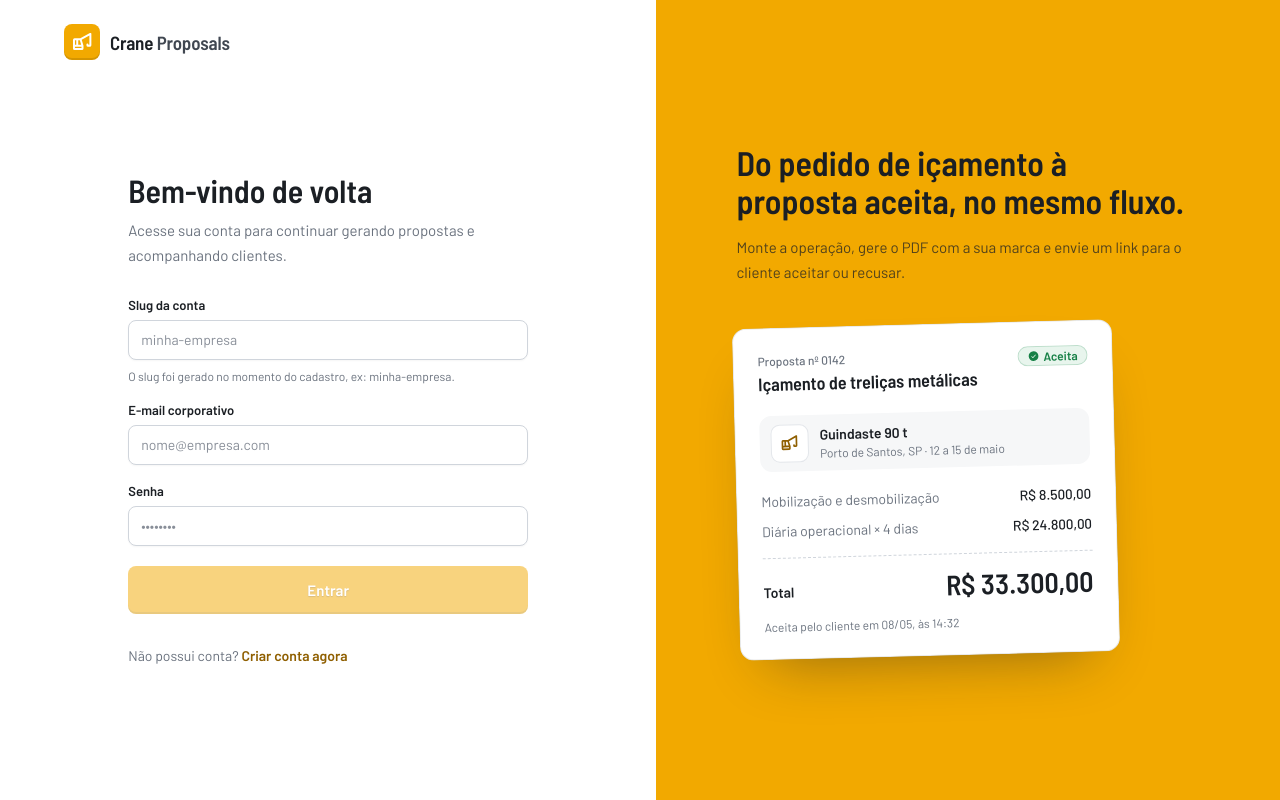
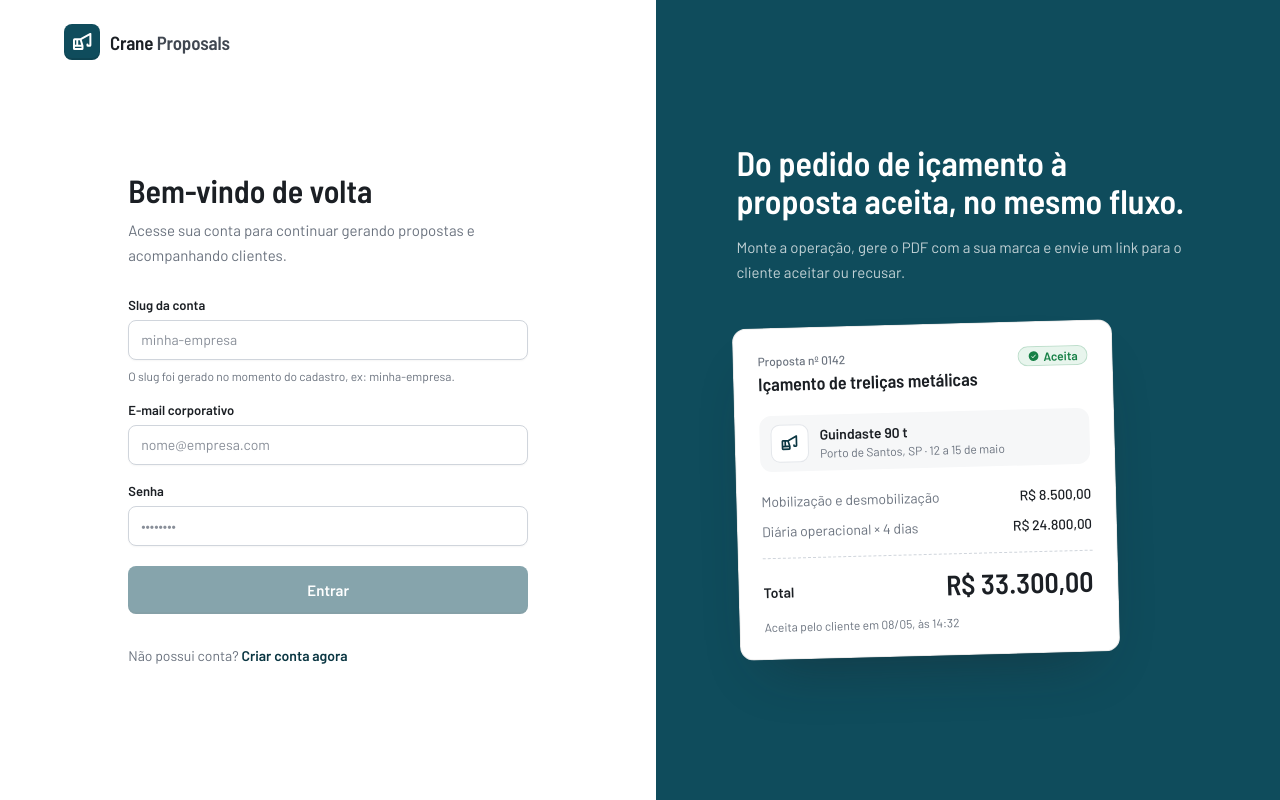
Before and after one commit to arturbordignon/cota, a Next.js app in the folder apps/web/: page /sign-in in a window 1280 px wide. Built offline with nearby package versions, Linux system fonts and the light colour scheme; no server answers.

Commit message:
Switch the brand color from yellow to petrol.

```diff
--- a/apps/web/src/app/(auth)/layout.tsx
+++ b/apps/web/src/app/(auth)/layout.tsx
@@ -40,10 +40,10 @@ export default function AuthLayout({ children }: { children: React.ReactNode })
 
       <aside className="hidden overflow-hidden bg-primary lg:flex lg:flex-col lg:justify-center lg:px-14 xl:px-20">
         <div className="max-w-md">
-          <h2 className="text-balance font-display text-[34px] font-semibold leading-[1.1] text-ink">
+          <h2 className="text-balance font-display text-[34px] font-semibold leading-[1.1] text-white">
             Do pedido de içamento à proposta aceita, no mesmo fluxo.
           </h2>
-          <p className="mt-4 text-[15px] leading-relaxed text-ink/75">
+          <p className="mt-4 text-[15px] leading-relaxed text-white/75">
             Monte a operação, gere o PDF com a sua marca e envie um link para o cliente aceitar ou recusar.
           </p>
         </div>
--- a/apps/web/src/app/(dashboard)/reports/page.tsx
+++ b/apps/web/src/app/(dashboard)/reports/page.tsx
@@ -70,8 +70,8 @@ const TONE_COLORS: Record<"neutral" | "info" | "warning" | "success" | "danger",
   danger: "var(--color-danger)",
 };
 
-// Funnel stages are ordinal, so they share one amber ramp (dark → light).
-const FUNNEL_RAMP = ["#7a5200", "#9a6800", "#c98700", "#e0a31a", "#edbe55", "#f4d488"];
+// Funnel stages are ordinal, so they share one petrol ramp (dark → light).
+const FUNNEL_RAMP = ["#0a3642", "#0f4c5c", "#00657e", "#00809f", "#3f9bb3", "#7ab8c9"];
 
 const axisTick = { fill: "var(--color-muted)", fontSize: 12 };
 
--- a/apps/web/src/app/(dashboard)/team/page.tsx
+++ b/apps/web/src/app/(dashboard)/team/page.tsx
@@ -668,7 +668,7 @@ export default function TeamPage() {
                     className={cn(
                       'tabular flex h-8 w-8 shrink-0 items-center justify-center rounded-full font-display text-sm font-semibold',
                       index === 0
-                        ? 'bg-primary text-white shadow-press [text-shadow:0_1px_1px_rgb(110_66_0/0.45)]'
+                        ? 'bg-primary text-white'
                         : 'bg-surface-sunken text-ink-muted',
                     )}
                   >
--- a/apps/web/src/app/globals.css
+++ b/apps/web/src/app/globals.css
@@ -21,13 +21,14 @@
   --rgb-ink-muted: 64 71 81; /* #404751 */
   --rgb-muted: 106 114 126; /* #6A727E */
 
-  /* Brand: crane yellow */
-  --rgb-primary: 242 169 0; /* #F2A900 */
-  --rgb-primary-hover: 224 155 0; /* #E09B00 */
-  --rgb-primary-strong: 143 95 0; /* #8F5F00, yellow-family text on white */
-  --rgb-primary-soft: 255 244 209; /* #FFF4D1 */
-  --rgb-primary-tint: 255 250 235; /* #FFFAEB */
+  /* Brand: Cota petrol. Yellow is reserved for the level mark in the logo. */
+  --rgb-primary: 15 76 92; /* #0F4C5C, white text 9.5:1 */
+  --rgb-primary-hover: 12 65 80; /* #0C4150 */
+  --rgb-primary-strong: 10 54 66; /* #0A3642, brand text on white and soft fills */
+  --rgb-primary-soft: 231 240 242; /* #E7F0F2 */
+  --rgb-primary-tint: 243 248 249; /* #F3F8F9 */
   --rgb-on-primary: 255 255 255;
+  --rgb-accent: 255 194 14; /* #FFC20E, logo only */
 
   /* Semantic */
   --rgb-success: 22 128 70; /* #168046 */
@@ -40,8 +41,8 @@
   --rgb-danger-soft: 253 236 234;
 
   /* Charts (validated for contrast and colour-blind separation on white) */
-  --chart-1: #c98700; /* amber */
-  --chart-2: #4a73b8; /* steel blue */
+  --chart-1: #00809f; /* petrol */
+  --chart-2: #b97a00; /* amber */
   --chart-neutral: #9aa2ad;
 
   --color-background: rgb(var(--rgb-background));
--- a/apps/web/src/components/ui/button.tsx
+++ b/apps/web/src/components/ui/button.tsx
@@ -26,9 +26,8 @@ const baseStyles =
   "relative inline-flex shrink-0 select-none items-center justify-center gap-2 whitespace-nowrap rounded-lg font-semibold transition-[background-color,border-color,color,box-shadow,transform] duration-150 focus-visible:outline-none focus-visible:ring-2 focus-visible:ring-primary/60 focus-visible:ring-offset-2 focus-visible:ring-offset-white disabled:cursor-not-allowed disabled:opacity-50 aria-disabled:opacity-50 [&_svg]:shrink-0";
 
 const variantStyles: Record<ButtonVariant, string> = {
-  // White label on crane yellow; the text shadow keeps the label readable on the light fill.
   primary:
-    "bg-primary text-primary-foreground shadow-press [text-shadow:0_1px_1px_rgb(110_66_0/0.45)] hover:bg-primary-hover active:translate-y-px active:shadow-none",
+    "bg-primary text-primary-foreground shadow-press hover:bg-primary-hover active:translate-y-px active:shadow-none",
   secondary:
     "border border-outline bg-white text-ink shadow-card hover:border-ink/25 hover:bg-surface-muted active:bg-surface-sunken",
   outline:
--- a/apps/web/src/components/ui/stepper.tsx
+++ b/apps/web/src/components/ui/stepper.tsx
@@ -33,9 +33,9 @@ export function Stepper({ steps, activeStep }: StepperProps) {
               <span
                 className={cn(
                   "flex h-8 w-8 shrink-0 items-center justify-center rounded-full text-sm font-bold tabular transition-colors",
-                  status === "complete" && "bg-ink text-white",
+                  status === "complete" && "bg-primary-soft text-primary-strong",
                   status === "current" &&
-                    "bg-primary text-primary-foreground shadow-press [text-shadow:0_1px_1px_rgb(110_66_0/0.45)] ring-4 ring-primary/20",
+                    "bg-primary text-primary-foreground ring-4 ring-primary/15",
                   status === "upcoming" && "border border-outline bg-white text-muted"
                 )}
               >
--- a/apps/web/tailwind.config.ts
+++ b/apps/web/tailwind.config.ts
@@ -41,6 +41,7 @@ const config: Config = {
           tint: token("primary-tint"),
           foreground: token("on-primary"),
         },
+        accent: token("accent"),
         ink: {
           DEFAULT: token("ink"),
           muted: token("ink-muted"),
```
